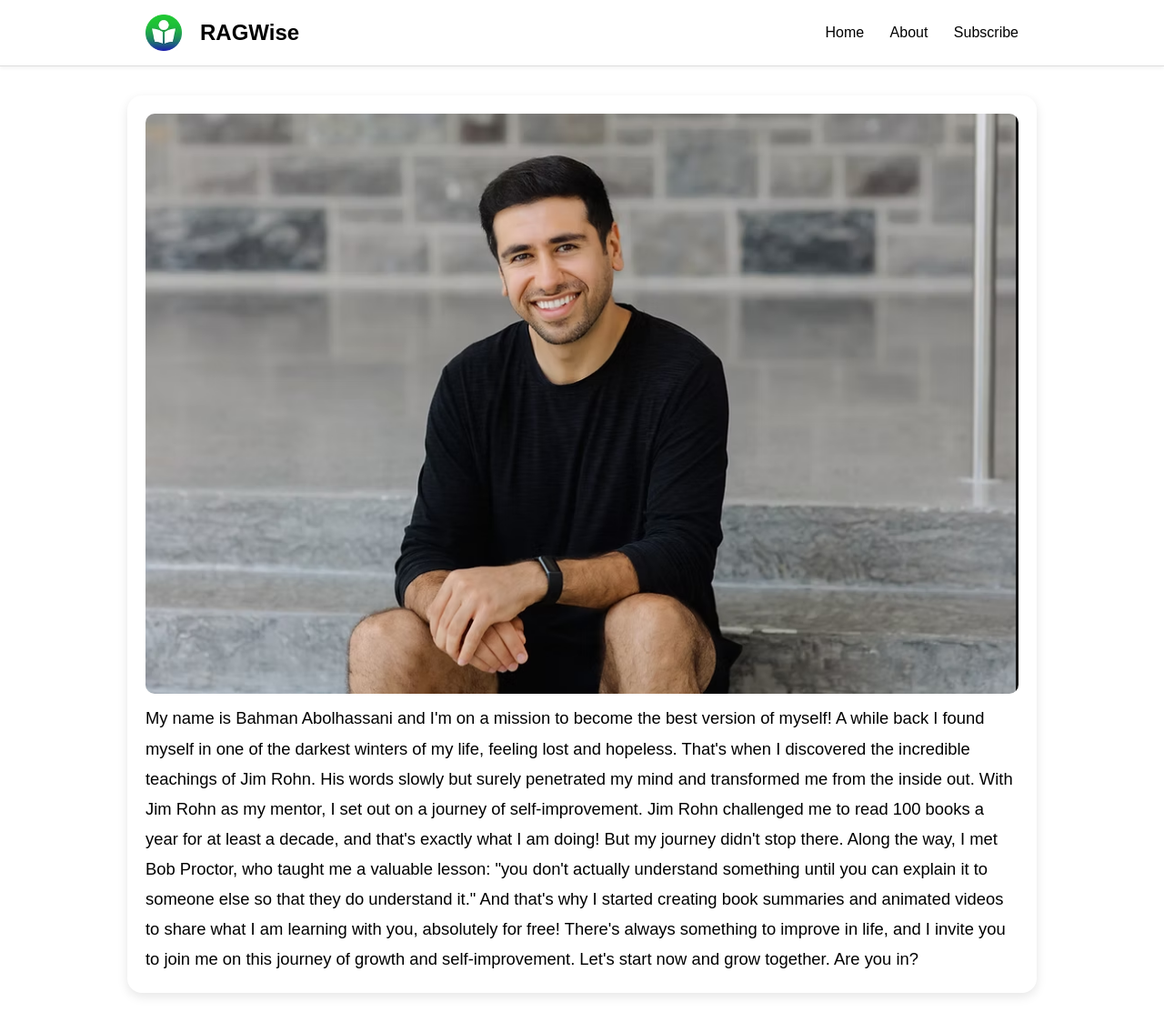
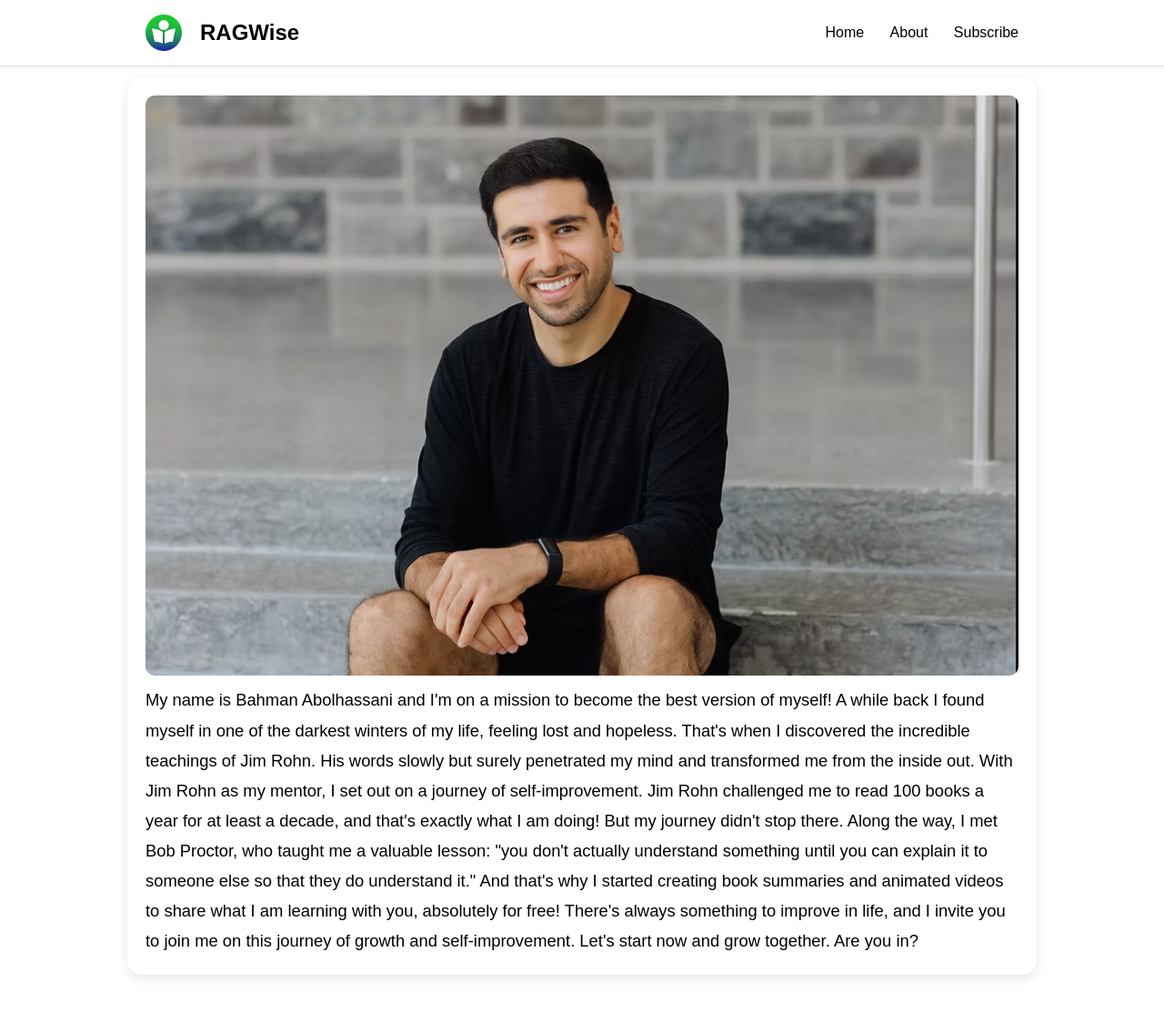
Before and after one commit to bahmanabl/Mywebsite1, a Jekyll site: the page built from about.md, in a window 1280 px wide and 1196 px high. Shown: the top 1135 px of the window at 91% size. Built offline with Jekyll 4.4.1, drawn with Linux system fonts in a browser that asks for light colours.

Commit message:
Update default.html

```diff
--- a/_layouts/default.html
+++ b/_layouts/default.html
@@ -42,7 +42,7 @@
   </header>
 
   <main class="page-content" style="margin-top: 0; padding-top: 0;">
-    <div class="page-wrapper" style="max-width: 1200px; margin: auto; padding: 20px;">
+    <div class="page-wrapper">
       <div class="content-container">
         {{ content }}
       </div>
```
